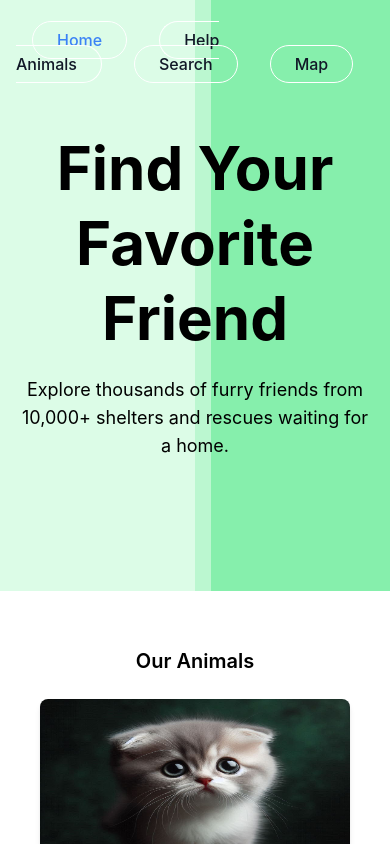
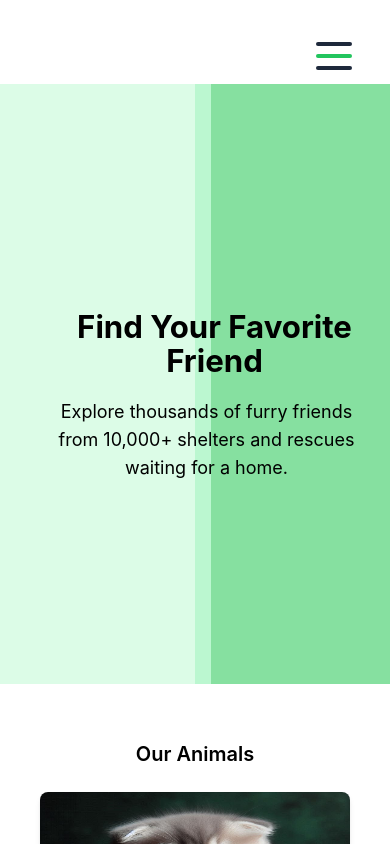
Before and after one commit to chingu-voyages/V53-tier3-team-40, a React (Vite) app in the folder client/: page / in a window 390 px wide. Shown: the top 844 px of the page. Built offline with nearby package versions, Linux system fonts and the light colour scheme.

Commit message:
Hamburger menu

```diff
--- a/client/src/components/Animals.jsx
+++ b/client/src/components/Animals.jsx
@@ -44,7 +44,7 @@ const Animals = () => {
       <div className="flex justify-center mt-6">
         {page < animals.length && (
           <button
-            className="font-bold border border-gray-200 bg-gray-100 text-gray-700 py-3 px-12 rounded-xl shadow-md hover:border-gray-300 hover:cursor-pointer focus:outline-none"
+            className="font-bold border border-gray-100 bg-gray-100 text-gray-700 py-3 px-12 rounded-xl shadow-md hover:border-gray-200 hover:cursor-pointer focus:outline-none"
             onClick={handleLoadMore}
           >
             Load More
--- /dev/null
+++ b/client/src/components/BurgerMenu.jsx
@@ -0,0 +1,29 @@
+export default function BurgerMenu({ isOpen }) {
+  return (
+    <div className="group flex h-20 w-20 cursor-pointer items-center justify-center">
+      <div className="space-y-2">
+        <span
+          className={`${
+            isOpen
+              ? "translate-y-1.5 rotate-45"
+              : "group-hover:translate-y-1.5 group-hover:rotate-45"
+          } block h-1 w-9 origin-center rounded-full bg-slate-800 transition-transform ease-in-out `}
+        ></span>
+        <span
+          className={`${
+            isOpen
+              ? "hidden"
+              : "block h-1 w-9 origin-center rounded-full bg-green-500 transition-transform ease-in-out group-hover:w-10 group-hover:hidden"
+          }`}
+        ></span>
+        <span
+          className={`${
+            isOpen
+              ? "-translate-y-1.5 -rotate-45"
+              : "group-hover:-translate-y-1.5 group-hover:-rotate-45"
+          } block h-1 w-9 origin-center rounded-full bg-slate-800 transition-transform ease-in-out `}
+        ></span>
+      </div>
+    </div>
+  );
+}
--- a/client/src/components/Header.jsx
+++ b/client/src/components/Header.jsx
@@ -9,18 +9,22 @@ import Menu from "./Menu";
 
 const Header = () => {
   return (
-    <header className="header w-full h-[70vh] bg-green-200 text-black flex flex-col md:flex-row items-center justify-center overflow-hidden relative">
-      <div className="absolute top-0 left-0 h-[70vh] w-[50%] bg-green-100 z-0 md:-mr-4"></div>
-      <div className="absolute top-0 right-0 h-[70vh] w-[46%] bg-green-300 z-0 md:-mr-4"></div>
-      <Menu className="absolute top-7 left-4" />
+    <div className="">
+      <div className="top-0 left-0 h-[10vh]">
+        <Menu className="absolute top-4 right-4 z-40" />
+      </div>
 
-      <div className="header-content w-full md:w-1/2 flex flex-col justify-center items-center text-center md:text-left space-y-4 md:ml-48 md:m-16 z-10">
-        <h1 className="text-6xl sm:text-6xl md:text-7xl lg:text-8xl font-bold text-center md:text-left lg:text-left mb-1 leading-tight">
+      <header className="header w-full h-[600px] bg-green-200 text-black flex flex-col md:flex-row items-center justify-center overflow-hidden relative">
+        <div className="absolute top-0 left-0 h-full w-[50%] bg-green-100 z-0 md:-mr-4"></div>
+        <div className="absolute top-0 right-0 h-full w-[46%] bg-[#86e0a0] z-0 md:-mr-4"></div>
+
+        <div className="header-content w-full h-full flex flex-col justify-center items-center md:text-left text-center space-y-4 z-10 ps-[10%] pt-[6%]">
+          <h1 className="text-[min(8vw,6rem)] font-bold text-center md:text-left lg:text-left mb-1 ">
             Find Your Favorite
             <br />
             Friend
           </h1>
-        <p className="text-lg md:text-xl md:px-0 max-w-[90%] md:max-w-full">
+          <p className="text-lg md:text-xl pr-4">
             Explore thousands of furry friends from 10,000+ shelters and rescues
             waiting for a home.
           </p>
@@ -39,13 +43,14 @@ const Header = () => {
                 <img
                   src={animal.image}
                   alt={animal.name}
-                className="  sm:h-[85%] sm:w-[90%] md:w-full md:h-full p-4 object-contain"
+                  className="  sm:h-[75%] sm:w-[80%] md:w-full md:h-full p-4 object-contain"
                 />
               </SwiperSlide>
             ))}
           </Swiper>
         </div>
       </header>
+    </div>
   );
 };
 
--- a/client/src/components/Menu.jsx
+++ b/client/src/components/Menu.jsx
@@ -1,25 +1,32 @@
-import { NavLink } from "react-router-dom";
+import React, { useState } from "react";
+import BurgerMenu from "./BurgerMenu";
+import NavLinks from "./NavLinks";
 
 const Menu = ({ className }) => {
-  const linkStyle = ({ isActive }) =>
-    `font-medium ${
-      isActive ? "text-blue-500" : "text-gray-900"
-    } hover:text-blue-400 mx-4 border border-white rounded-full px-6 py-2`;
+  const [isOpen, setisOpen] = useState(false);
+
+  const handleMenuToggle = () => {
+    setisOpen(!isOpen);
+  };
 
   return (
     <nav className={className}>
-      <NavLink to="/" end className={linkStyle}>
-        Home
-      </NavLink>
-      <NavLink to="/help-animals" className={linkStyle}>
-        Help Animals
-      </NavLink>
-      <NavLink to="/search" className={linkStyle}>
-        Search
-      </NavLink>
-      <NavLink to="/map" className={linkStyle}>
-        Map
-      </NavLink>
+      <div className="hidden md:flex">
+        <NavLinks />
+      </div>
+      <div
+        className="md:hidden flex flex-col space-y-2 cursor-pointer"
+        onClick={handleMenuToggle}
+      >
+        <BurgerMenu isOpen={isOpen} />
+      </div>
+      <div
+        className={`${
+          isOpen ? "flex" : "hidden"
+        } md:hidden absolute top-16 right-[-20%] w-[100vw] bg-gray-100 shadow-lg flex-col items-center gap-8 p-8`}
+      >
+        <NavLinks />
+      </div>
     </nav>
   );
 };
--- /dev/null
+++ b/client/src/components/NavLinks.jsx
@@ -0,0 +1,25 @@
+import { NavLink } from "react-router-dom";
+
+export default function NavLinks() {
+  const linkStyle = ({ isActive }) =>
+    `font-medium ${
+      isActive ? "text-blue-500" : "text-gray-900"
+    } whitespace-nowrap hover:text-blue-400 mx-4 border border-white rounded-full px-6 py-2`;
+
+  return (
+    <>
+      <NavLink to="/" end className={linkStyle}>
+        Home
+      </NavLink>
+      <NavLink to="/help-animals" className={linkStyle}>
+        Help Animals
+      </NavLink>
+      <NavLink to="/search" className={linkStyle}>
+        Search
+      </NavLink>
+      <NavLink to="/map" className={linkStyle}>
+        Map
+      </NavLink>
+    </>
+  );
+}
--- a/client/src/layout/HomeLayout.jsx
+++ b/client/src/layout/HomeLayout.jsx
@@ -5,8 +5,8 @@ import Footer from "../components/Footer";
 
 const HomeLayout = () => {
   return (
-    <div className="flex flex-col w-full">
-      <section className="h-[70vh] w-full">
+    <div className="flex flex-col w-full bg-white">
+      <section className="w-full">
         <Header />
       </section>
       <main className="w-full">
```
Lines whose indentation alone changed are shown as unchanged.
